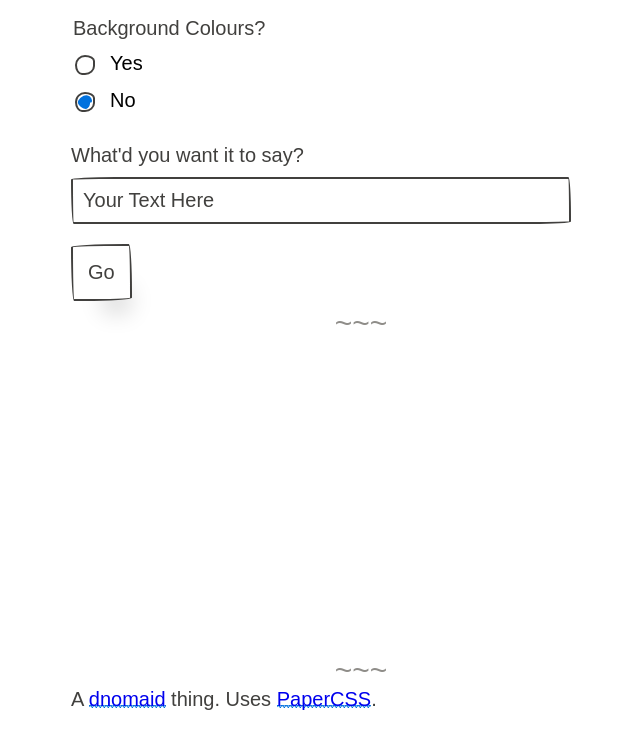
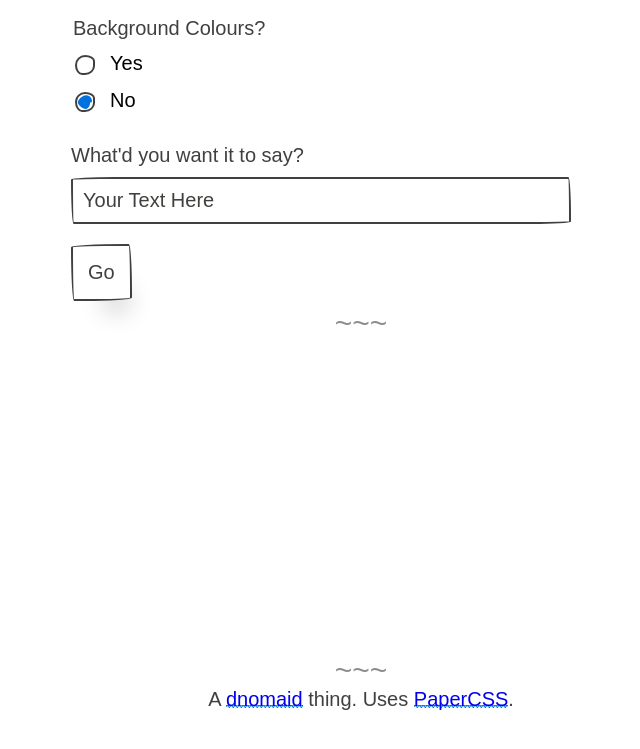
Before and after one commit to mrdnomaid/fontrandomizer, a plain HTML site: page index.html in a window 1280 px wide. Shown: the part 411-1160 px from the top of the page, without its empty margins (279-919 px from the left). Drawn offline with Linux system fonts and the light colour scheme; a web font is replaced by a local one.

Commit message:
Center the footer

```diff
--- a/index.html
+++ b/index.html
@@ -88,7 +88,7 @@
   <h1 id="out"></h1>
 
   <hr>
-  <p>A <a href="https://dnomaid.co.uk">dnomaid</a> thing. Uses <a href="https://www.getpapercss.com/" target="_blank" rel="nofollow noreferrer">PaperCSS</a>.</p>
+  <p style="text-align: center;">A <a href="https://dnomaid.co.uk">dnomaid</a> thing. Uses <a href="https://www.getpapercss.com/" target="_blank" rel="nofollow noreferrer">PaperCSS</a>.</p>
 
   <script src="fr.js"></script>
 </body>
```
